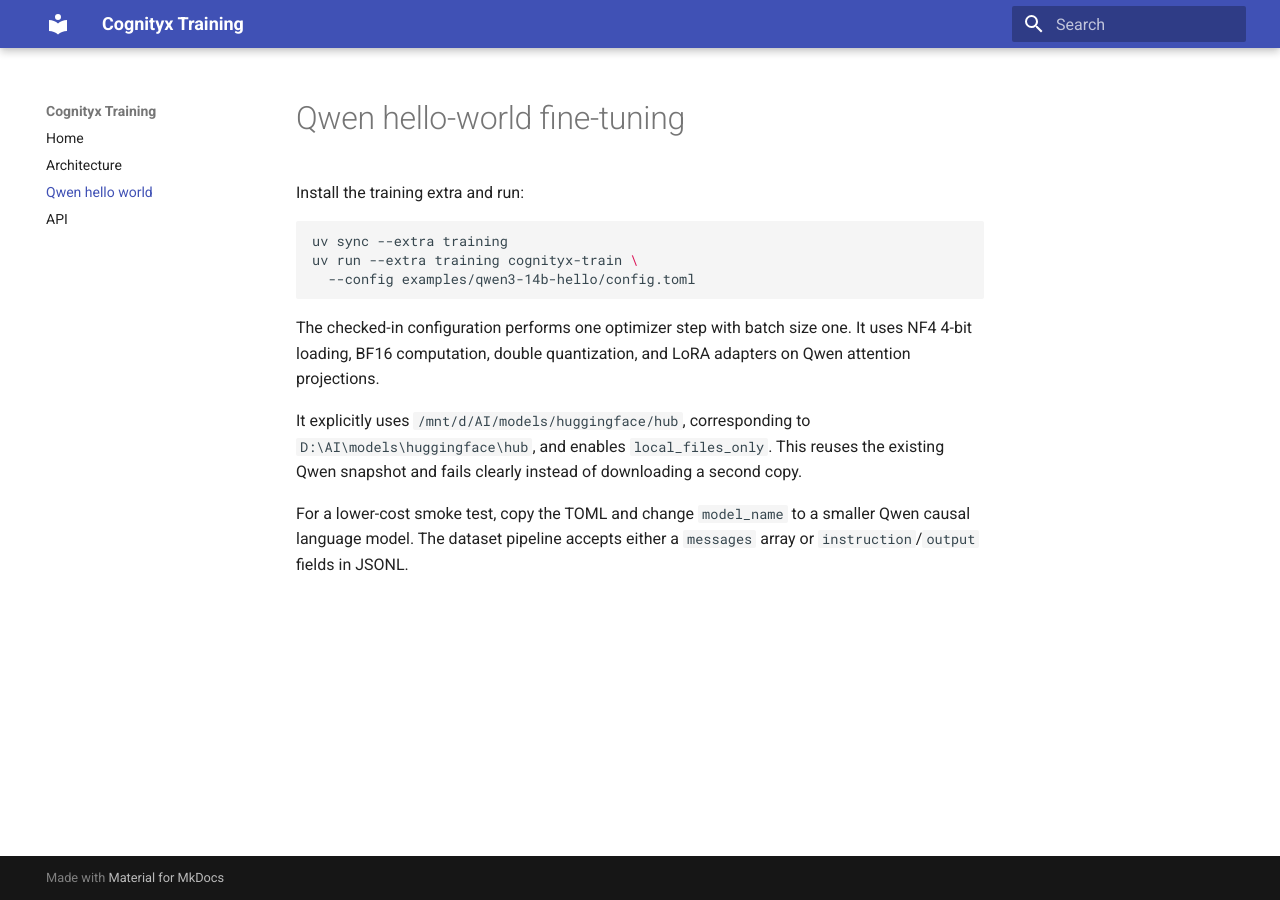
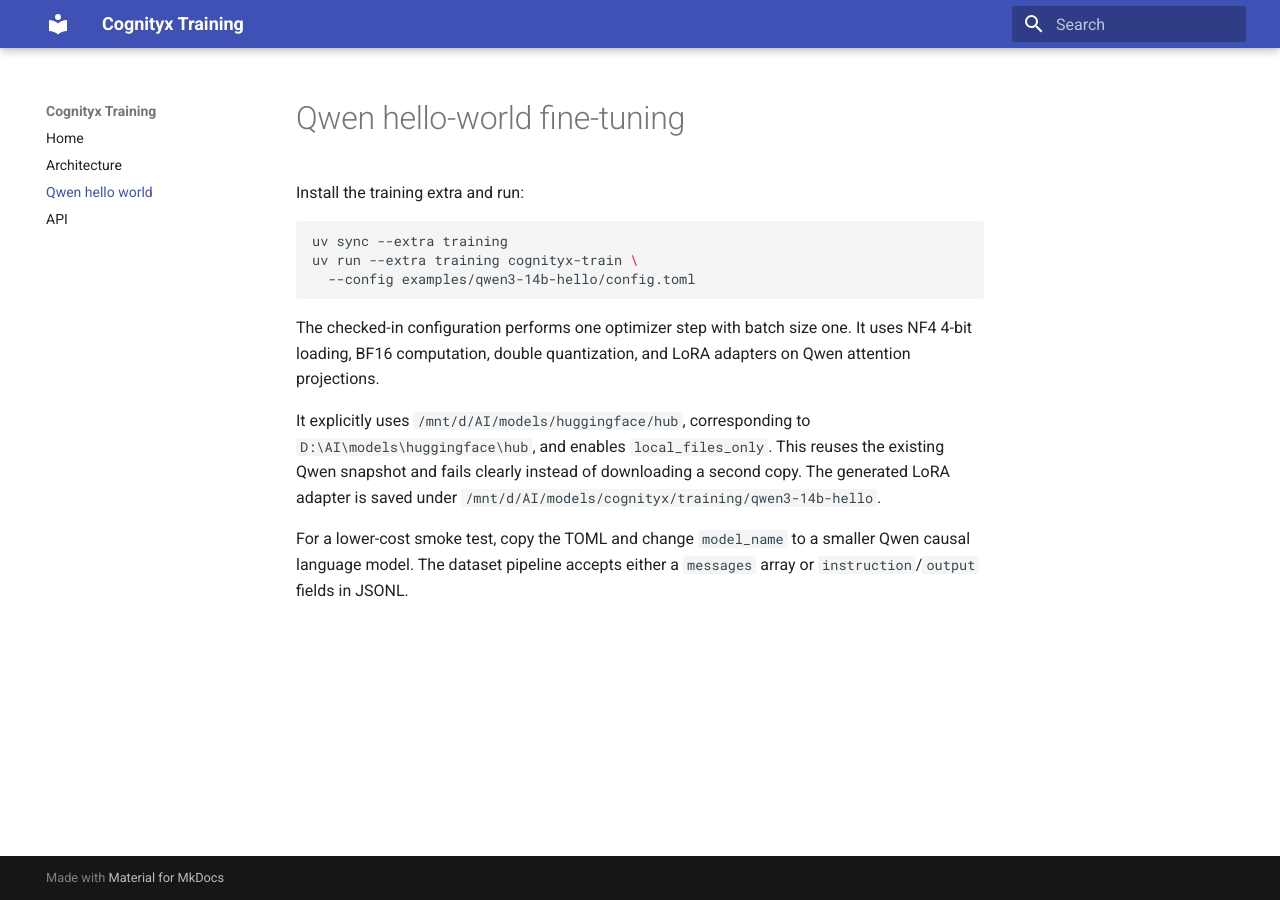
Before and after one commit to cognityx/cognityx-training, an MkDocs documentation site: the page built from docs/qwen-hello-world.md, in a window 1280 px wide. Built offline with MkDocs 1.6.1 and Material for MkDocs 9.7.7, drawn with Linux system fonts in a browser that asks for light colours.

Commit message:
Store trained adapters on shared model drive

```diff
--- a/docs/qwen-hello-world.md
+++ b/docs/qwen-hello-world.md
@@ -15,6 +15,8 @@
 It explicitly uses `/mnt/d/AI/models/huggingface/hub`, corresponding to
 `D:\AI\models\huggingface\hub`, and enables `local_files_only`. This reuses the
 existing Qwen snapshot and fails clearly instead of downloading a second copy.
+The generated LoRA adapter is saved under
+`/mnt/d/AI/models/cognityx/training/qwen3-14b-hello`.
 
 For a lower-cost smoke test, copy the TOML and change `model_name` to a smaller
 Qwen causal language model. The dataset pipeline accepts either a `messages`
```
Also changed, not shown: README.md (+6 -0 lines), 3 other files.
